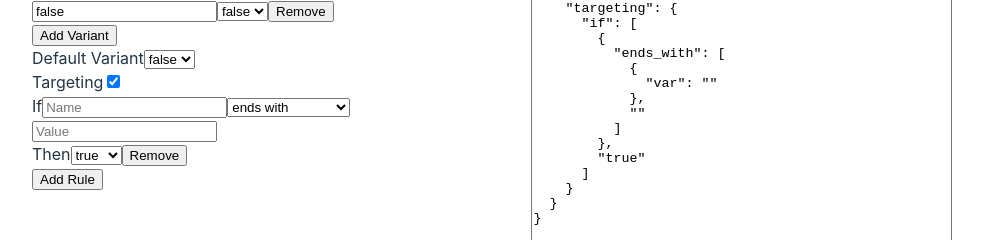
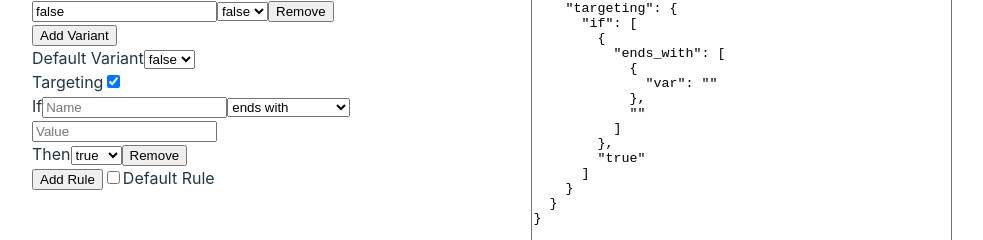
Before and after one commit to yangzhaox/flagd-ui, a React (Vite) app: page / in a window 1280 px wide. Both pictures are taken after a click on the checkbox "Targeting". Shown: the part 279-519 px from the top of the page, without its empty margins (0-983 px from the left). Built offline with nearby package versions, Linux system fonts and the light colour scheme.

Commit message:
support default rule in target

```diff
--- a/src/App.jsx
+++ b/src/App.jsx
@@ -64,6 +64,8 @@ function App() {
     condition: { name: "", operator: "ends_with", subOperator: ">=", value: "" },
     targetVariant: "true"
   }])
+  const [hasDefaultRule, setHasDefaultRule] = useState(false)
+  const [defaultRule, setDefaultRule] = useState("false")
 
   const handleTypeChange = (newType) => {
     setType(newType)
@@ -162,7 +164,9 @@ function App() {
       variants,
       defaultVariant,
       hasTargeting,
-      rules
+      rules,
+      hasDefaultRule,
+      defaultRule
     }
     const convertedJson = convertToFlagdFormat(json)
     return JSON.stringify(convertedJson, null, 2)
@@ -208,8 +212,29 @@ function App() {
       handleRuleChange={handleRuleChange} removeRule={() => removeRule(index)} />
   ))
 
+  const defaultRuleBlock = hasTargeting && hasDefaultRule && (
+    <>
+    <label>Else
+      <select id="defaultRule"
+        value={defaultRule}
+        onChange={(e) => setDefaultRule(e.target.value)}>
+        {variantOptionsBlock}
+      </select>
+    </label>
+    <br/>
+    </>
+  )
+
   const addRuleButton = hasTargeting && (
     <button id="addRule" onClick={() => addRule()} >Add Rule</button>
+  )
+
+  const defaultRuleCheckbox = hasTargeting && (
+    <>
+      <input id="defaultRule" type="checkbox" checked={hasDefaultRule}
+        onClick={(e) => setHasDefaultRule(e.target.checked)} />
+      <label htmlFor="defaultRule">Default Rule</label>
+    </>
   )
 
   return (
@@ -259,7 +284,9 @@ function App() {
               onChange={(e) => setHasTargeting(e.target.checked)} />
             <br />
             {rulesBlock}
+            {defaultRuleBlock}
             {addRuleButton}
+            {defaultRuleCheckbox}
           </div>
         </div>
         <div>
--- a/src/convertToFlagdFormat.js
+++ b/src/convertToFlagdFormat.js
@@ -52,6 +52,10 @@ export default function flagFormConverter(formData) {
         rule.targetVariant
     ])
 
+    if (formData.hasDefaultRule) {
+        ifArray.push(formData.defaultRule)
+    }
+
     const targeting = formData.hasTargeting ? { if: ifArray } : {}
 
     return {
```
Also changed, not shown: 1 other file (tests, documents, lock files or other folders).
